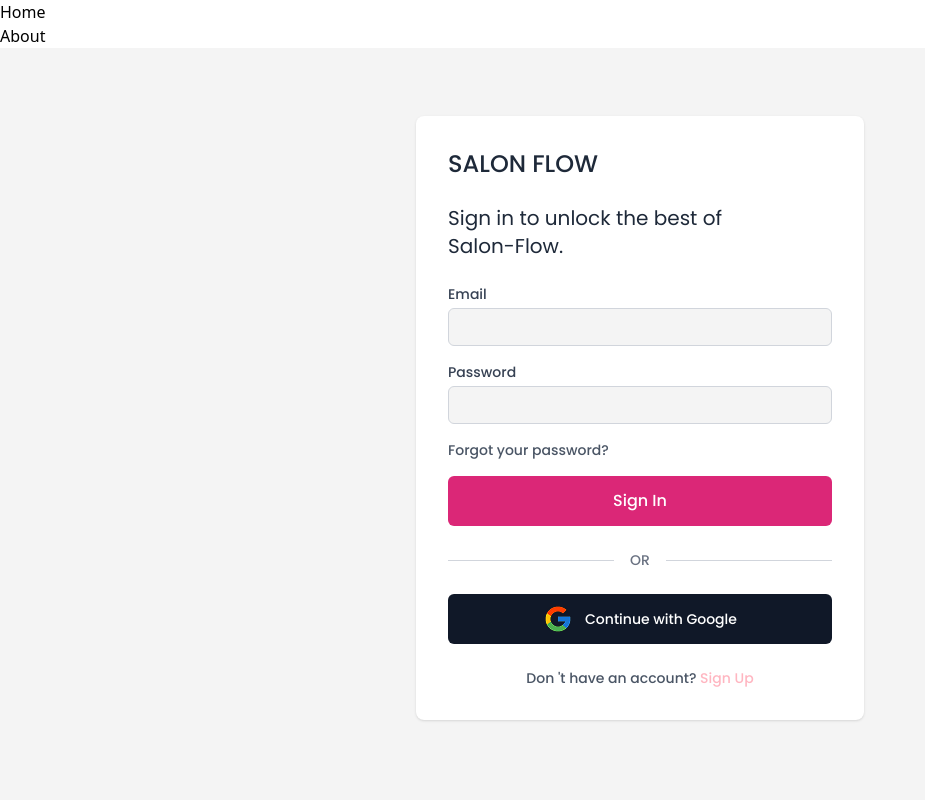
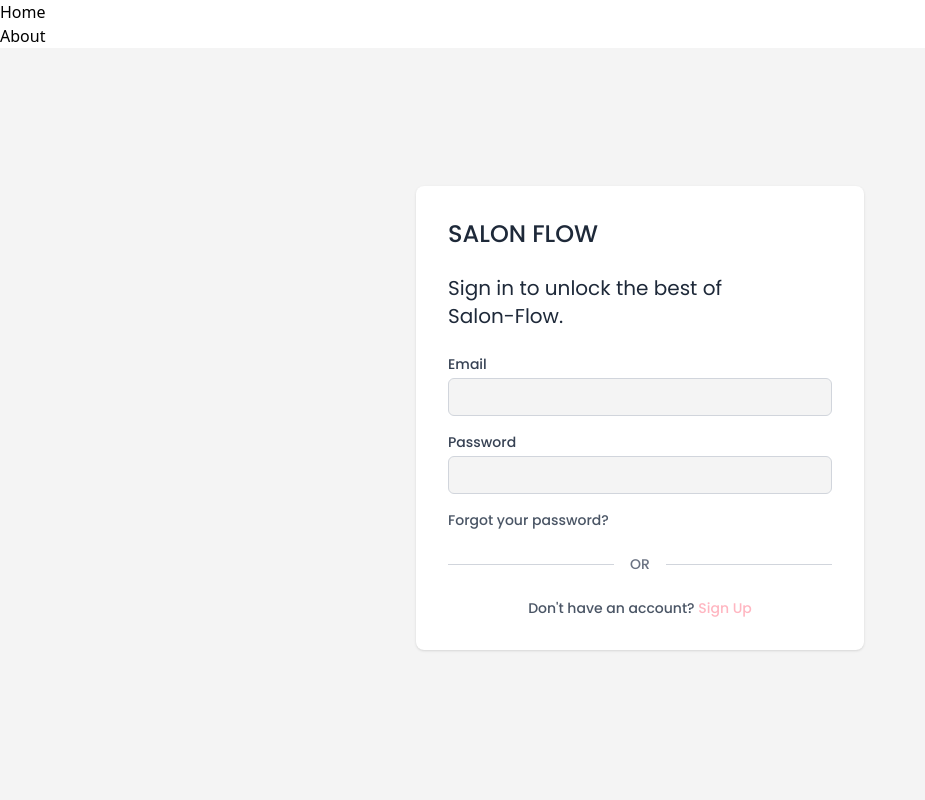
Before and after one commit to Delta-Rwanda/salon-flow, a React (Vite) app: page /LogIn in a window 1280 px wide. Shown: the top 800 px of the page, without its empty margins (0-925 px from the left). Built offline with nearby package versions, Linux system fonts and the light colour scheme.

Commit message:
fix:errors fixed

```diff
--- a/src/components/GoogleSignButton.jsx
+++ /dev/null
@@ -1,25 +0,0 @@
-import PropTypes from 'prop-types';
-
-const GoogleSignButton = ({ children, submit, variant = 'primary' }) => {
-  const baseStyles =
-    'w-full h-[50px] px-4 rounded-md font-medium transition-colors flex items-center justify-center';
-  const variants = {
-    primary: 'bg-gray-900 text-white hover:bg-gray-800 duration-200',
-    outline:
-      'border border-gray-300 text-gray-900 hover:bg-gray-50 duration-200',
-  };
-
-  return (
-    <button onClick={submit} className={`${baseStyles} ${variants[variant]}`}>
-      {children}
-    </button>
-  );
-};
-
-GoogleSignButton.propTypes = {
-  children: PropTypes.node.isRequired,
-  submit: PropTypes.func.isRequired,
-  variant: PropTypes.oneOf(['primary', 'outline']),
-};
-
-export default GoogleSignButton;
--- a/src/components/SignInButton.jsx
+++ /dev/null
@@ -1,37 +0,0 @@
-import PropTypes from 'prop-types';
-
-const SignInButton = ({ children, submit, variant }) => {
-  const baseStyles =
-    'w-full h-[50px] px-4 font-medium transition-colors rounded-md';
-
-  const variants = {
-    primary: 'bg-[#DB2777] text-white hover:bg-[#db277893]',
-    outline: 'border border-gray-300 text-gray-700 hover:bg-gray-50',
-  };
-
-  const variantStyle = variants[variant] || variants.primary;
-
-  return (
-    <button
-      type="button"
-      onClick={submit}
-      className={`${baseStyles} ${variantStyle}`}
-    >
-      {children}
-    </button>
-  );
-};
-
-// Defining prop types
-SignInButton.propTypes = {
-  children: PropTypes.node.isRequired,
-  submit: PropTypes.func.isRequired,
-  variant: PropTypes.oneOf(['primary', 'outline']),
-};
-
-// Setting default props
-SignInButton.defaultProps = {
-  variant: 'primary',
-};
-
-export default SignInButton;
--- a/src/pages/Home.jsx
+++ b/src/pages/Home.jsx
@@ -1,7 +1,7 @@
 const Home = () => {
   return (
     <div>
-      <h1> </h1>
+
     </div>
   );
 };
--- a/src/pages/LogIn.jsx
+++ b/src/pages/LogIn.jsx
@@ -1,9 +1,171 @@
+
+// import InputField from '../components/InputField';
+// import GoogleSignButton from '../components/GoogleSignButton';
+// import { useState } from 'react';
+// import GoogleIcon from '../images/GoogleIcon.png'
+// import SignInButton from '../components/SignInButton';
+
+// const LogIn = () => {
+//   const [email, setEmail] = useState('');
+//   const [password, setPassword] = useState('');
+//   const [errors, setErrors] = useState({
+//     email: '',
+//     password: '',
+//   });
+
+//   const validateForm = () => {
+//     let valid = true;
+//     const newErrors = {
+//       email: '',
+//       password: '',
+//     };
+
+//     // Email validation
+//     if (!email) {
+//       newErrors.email = 'Email is required';
+//       valid = false;
+//     } else if (!/\S+@\S+\.\S+/.test(email)) {
+//       newErrors.email = 'Email is invalid';
+//       valid = false;
+//     }
+
+//     // Password validation
+//     if (!password) {
+//       newErrors.password = 'Password is required';
+//       valid = false;
+//     } else if (password.length < 6) {
+//       newErrors.password = 'Password must be at least 6 characters';
+//       valid = false;
+//     }
+
+//     setErrors(newErrors);
+//     return valid;
+//   };
+
+//   const handleSubmit = (event) => {
+//     event.preventDefault();
+//     if (validateForm()) {
+//       // Form submission logic here
+//       //console.log('Form submitted:', { email, password });
+//     }
+//   };
+
+//   return (
+//     <>
+//       <div className=" flex items-center justify-center min-h-screen bg-[#F4F4F4] p-4 font-poppins">
+//         <div className="bg-white w-full max-w-md rounded-lg shadow-sm p-6 sm:p-8 mt-[-60px]">
+//           {/*Title */}
+//           <h1 className="text-2xl font-medium text-gray-800 mb-6">
+//             SALON FLOW
+//           </h1>
+
+//           {/* Sign in text */}
+//           <p className="text-xl text-gray-800 mb-6 font-normal">
+//             Sign in to unlock the best of
+//             <br />
+//             Salon-Flow.
+//           </p>
+
+//           <form onSubmit={handleSubmit} className="space-y-4">
+//             {/* Email Field */}
+//             <div>
+//               <label
+//                 htmlFor="email"
+//                 className="block text-sm font-medium text-gray-700 mb-1"
+//               >
+//                 Email
+//               </label>
+//               <InputField
+//                 id="email"
+//                 type="email"
+//                 value={email}
+//                 onChange={(event) => setEmail(event.target.value)}
+//                 className="w-full px-3 py-2 text-sm border border-gray-300 rounded-md focus:outline-none focus:ring-2 focus:ring-[#505050] bg-[#F4F4F4]"
+//               />
+//               {errors.email && (
+//                 <p className="text-red-500 text-xs mt-1">{errors.email}</p>
+//               )}
+//             </div>
+
+//             {/* Password Field */}
+//             <div>
+//               <label
+//                 htmlFor="password"
+//                 className="block text-sm font-medium text-gray-700 mb-1"
+//               >
+//                 Password
+//               </label>
+//               <InputField
+//                 id="password"
+//                 type="password"
+//                 value={password}
+//                 onChange={(event) => setPassword(event.target.value)}
+//                 className="w-full px-3 py-2 text-sm border border-gray-300 rounded-md focus:outline-none focus:ring-2 focus:ring-[#505050] bg-[#F4F4F4]"
+//               />
+//               {errors.password && (
+//                 <p className="text-red-500 text-xs mt-1">{errors.password}</p>
+//               )}
+//             </div>
+
+//             {/* Forgot Password Link */}
+//             <div className="flex items-start">
+//               <a
+//                 href="#"
+//                 className="text-sm font-medium text-gray-600 hover:text-gray-800"
+//               >
+//                 Forgot your password?
+//               </a>
+//             </div>
+
+//             {/* Sign In Button */}
+//             <SignInButton>Sign In</SignInButton>
+//           </form>
+
+//           {/* OR Divider */}
+//           <div className="flex items-center my-6">
+//             <div className="flex-grow border-t border-gray-300"></div>
+//             <span className="px-4 text-sm text-gray-500 font-medium">OR</span>
+//             <div className="flex-grow border-t border-gray-300"></div>
+//           </div>
+
+//           {/* Sign In With Google Button */}
+//           <GoogleSignButton type="button">
+//             <img src={GoogleIcon} alt="Google logo" className=" mr-3 h-[30px] w-[30px]" />
+//             <span className="text-sm font-medium">Continue with Google</span>
+//           </GoogleSignButton>
+
+//           {/* Sign Up Link */}
+//           <div className="text-center mt-6">
+//             <p className="text-gray-600 text-sm font-medium">
+//               Don &apos;t have an account?{' '}
+//               <a href="#" className="text-[#FFB6C1] hover:text-[#ffb6c5d7]">
+//                 Sign Up
+//               </a>
+//             </p>
+//           </div>
+//         </div>
+//       </div>
+//       <div className="bg-[#F4F4F4] flex flex-wrap items-center justify-center px-4 py-6 w-full">
+//         <p className="max-w-[904px] w-full text-center text-sm sm:text-base text-[#505050] font-light leading-6">
+//           SalonFlow is part of SalonFlow Inc., the leading online platform for
+//           salon booking and time-saving services.
+//           <br />
+//           Copyright &copy; 2025 SalonFlow. All rights reserved.
+//         </p>
+//       </div>
+//     </>
+//   );
+// };
+
+// export default LogIn;
+
+
+// version 2
 
 import InputField from '../components/InputField';
-import GoogleSignButton from '../components/GoogleSignButton';
 import { useState } from 'react';
-import GoogleIcon from '../images/GoogleIcon.png'
-import SignInButton from '../components/SignInButton';
+
+
 
 const LogIn = () => {
   const [email, setEmail] = useState('');
@@ -52,7 +214,7 @@ const LogIn = () => {
 
   return (
     <>
-      <div className=" flex items-center justify-center min-h-screen bg-[#F4F4F4] p-4 font-poppins">
+      <div className="flex items-center justify-center min-h-screen bg-[#F4F4F4] p-4 font-poppins">
         <div className="bg-white w-full max-w-md rounded-lg shadow-sm p-6 sm:p-8 mt-[-60px]">
           {/*Title */}
           <h1 className="text-2xl font-medium text-gray-800 mb-6">
@@ -80,7 +242,7 @@ const LogIn = () => {
                 type="email"
                 value={email}
                 onChange={(event) => setEmail(event.target.value)}
-                className="w-full px-3 py-2 text-sm border border-gray-300 rounded-md focus:outline-none focus:ring-2 focus:ring-[#505050] bg-[#F4F4F4]"
+                className={`w-full px-3 py-2 text-sm border ${errors.email ? 'border-red-500' : 'border-gray-300'} rounded-md focus:outline-none focus:ring-2 focus:ring-[#505050] bg-[#F4F4F4]`}
               />
               {errors.email && (
                 <p className="text-red-500 text-xs mt-1">{errors.email}</p>
@@ -100,7 +262,7 @@ const LogIn = () => {
                 type="password"
                 value={password}
                 onChange={(event) => setPassword(event.target.value)}
-                className="w-full px-3 py-2 text-sm border border-gray-300 rounded-md focus:outline-none focus:ring-2 focus:ring-[#505050] bg-[#F4F4F4]"
+                className={`w-full px-3 py-2 text-sm border ${errors.password ? 'border-red-500' : 'border-gray-300'} rounded-md focus:outline-none focus:ring-2 focus:ring-[#505050] bg-[#F4F4F4]`}
               />
               {errors.password && (
                 <p className="text-red-500 text-xs mt-1">{errors.password}</p>
@@ -117,8 +279,10 @@ const LogIn = () => {
               </a>
             </div>
 
+
+
             {/* Sign In Button */}
-            <SignInButton>Sign In</SignInButton>
+
           </form>
 
           {/* OR Divider */}
@@ -129,15 +293,16 @@ const LogIn = () => {
           </div>
 
           {/* Sign In With Google Button */}
-          <GoogleSignButton type="button">
-            <img src={GoogleIcon} alt="Google logo" className=" mr-3 h-[30px] w-[30px]" />
+
+          {/* <Button type="button" variant='secondary'>
+            <img src={GoogleIcon} alt="Google logo" className="mr-3 h-[30px] w-[30px] " />
             <span className="text-sm font-medium">Continue with Google</span>
-          </GoogleSignButton>
+          </Button> */}
 
           {/* Sign Up Link */}
           <div className="text-center mt-6">
             <p className="text-gray-600 text-sm font-medium">
-              Don &apos;t have an account?{' '}
+              Don&apos;t have an account?{' '}
               <a href="#" className="text-[#FFB6C1] hover:text-[#ffb6c5d7]">
                 Sign Up
               </a>
```
